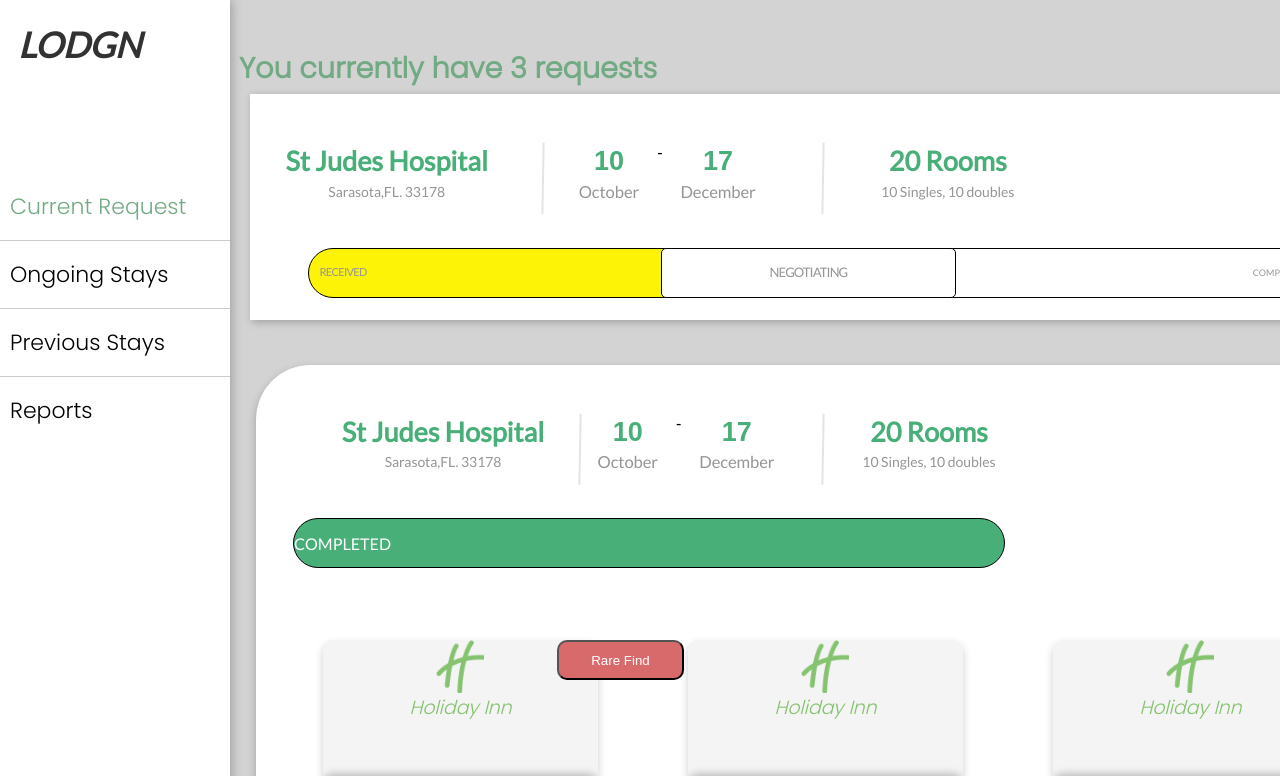
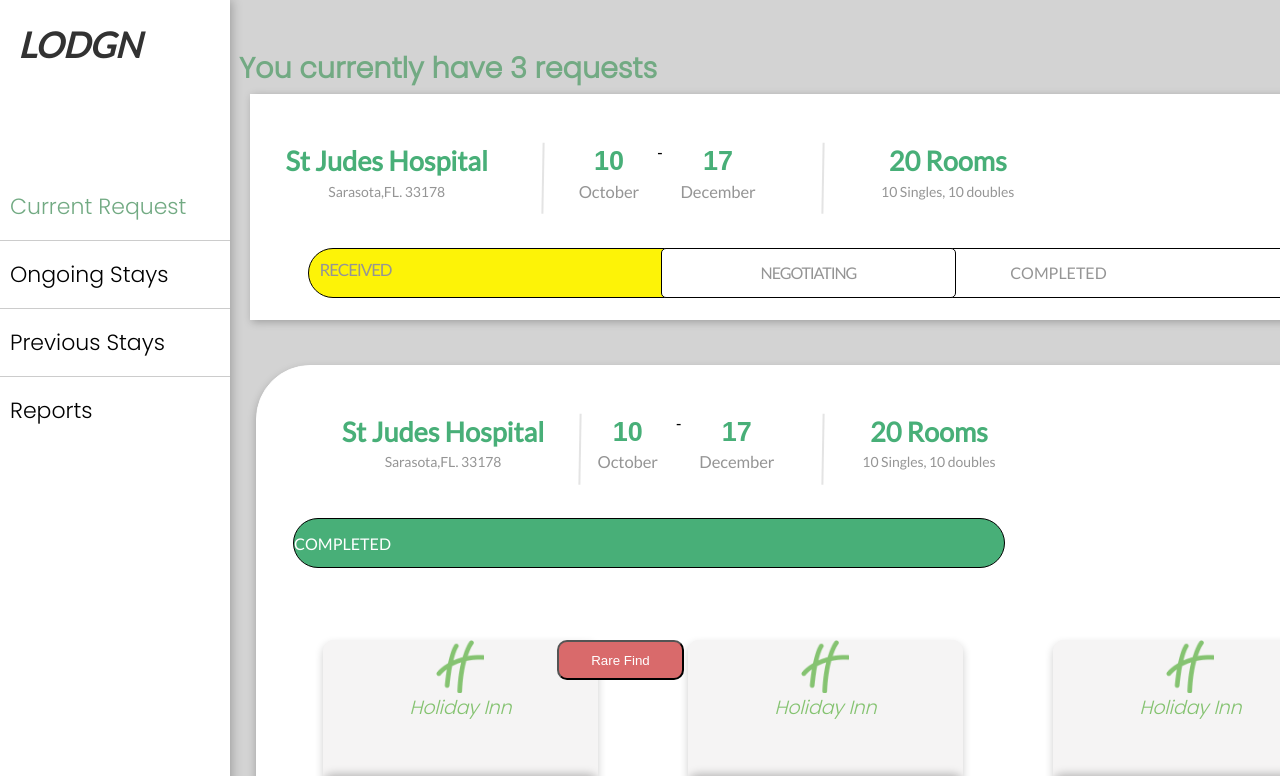
Before and after one commit to TahaAhmed63/basic-React-hospital-design, a React (Create React App) app: page / in a window 1280 px wide. Shown: the top 776 px of the page. Built offline with nearby package versions, Linux system fonts and the light colour scheme.

Commit message:
first-commit

```diff
--- a/src/Detail.css
+++ b/src/Detail.css
@@ -13,6 +13,7 @@ body {
   padding: 0;
   background-color: lightgray;
 }
+
 
 .req-head {
   margin: 0% 0% 0 -17px;
@@ -34,7 +35,10 @@ body {
   line-height: 43px;
   color: #72AA83;
 }
-
+body {
+  min-zoom: 100%;
+  max-zoom: 200%;
+}
 
 .box {
   margin: 4% 1% 0 auto;
@@ -50,6 +54,11 @@ body {
 
 }
 @media screen and (max-width: 1024px) {
+  .box {
+    width: 80%;
+    height: auto;
+  }
+
   .right-2{
     width: 600px !important ;
   }
@@ -111,7 +120,10 @@ body {
   .messageimage{
     display: none !important;
   }
-
+  .box {
+    width: 100%;
+    height: auto;
+  }
   .req-head {
     margin: 0% 0% 0 -67px;
   }
--- a/src/OvalButtons.css
+++ b/src/OvalButtons.css
@@ -32,7 +32,7 @@
     font-family: 'Lato';
     font-style: normal;
     font-weight: 500;
-    font-size: 11.096px;
+    font-size: 16.9257px;
     line-height: 19px;
     letter-spacing: -0.07em;
     color: #959595;
@@ -51,12 +51,12 @@
     font-family: 'Lato';
     font-style: normal;
     font-weight: 500;
-    font-size: 9.096px;
+    font-size: 16px;
     line-height: 19px;
     color: #959595;
     position: relative;
     display: flex;
-    justify-content: flex-end;
+    justify-content:center;
     align-items: center;
     height: 100%;
 }
@@ -78,7 +78,7 @@
     font-family: 'Lato';
     font-style: normal;
     font-weight: 500;
-    font-size: 13.096px;
+    font-size: 16.096px;
     line-height: 19px;
     letter-spacing: -0.07em;
     color: #959595;
@@ -100,11 +100,16 @@
       width: 166px !important;
       margin-bottom: 1rem;
     }
-
+    .right span{
+      justify-content: flex-end !important;
+    }
     .left, .right, .rectangle {
       width: 118px !important;
       border-radius: 25px;
       margin-bottom: 1rem;
+    }
+    .left span, .right span, .rectangle span{
+      font-size: 11px !important;
     }
 
     .oval {
```
